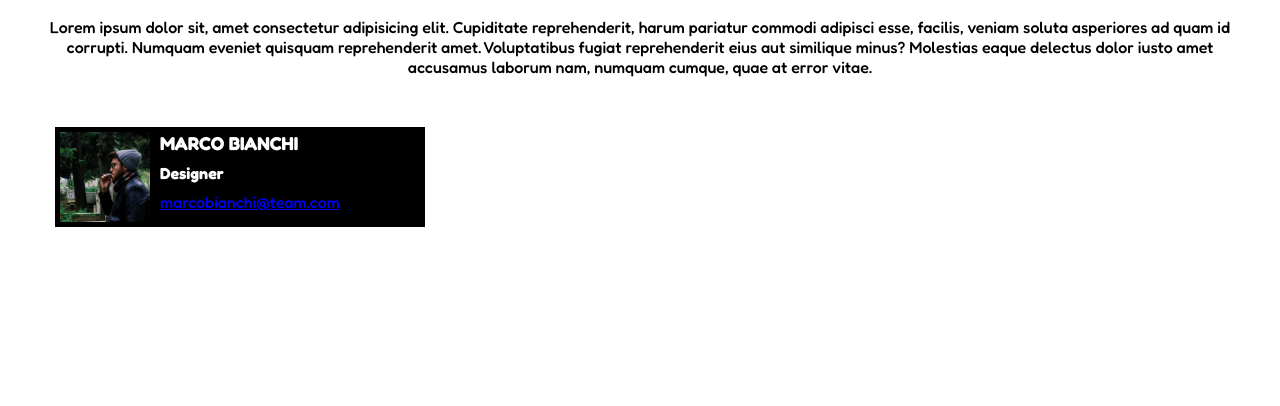
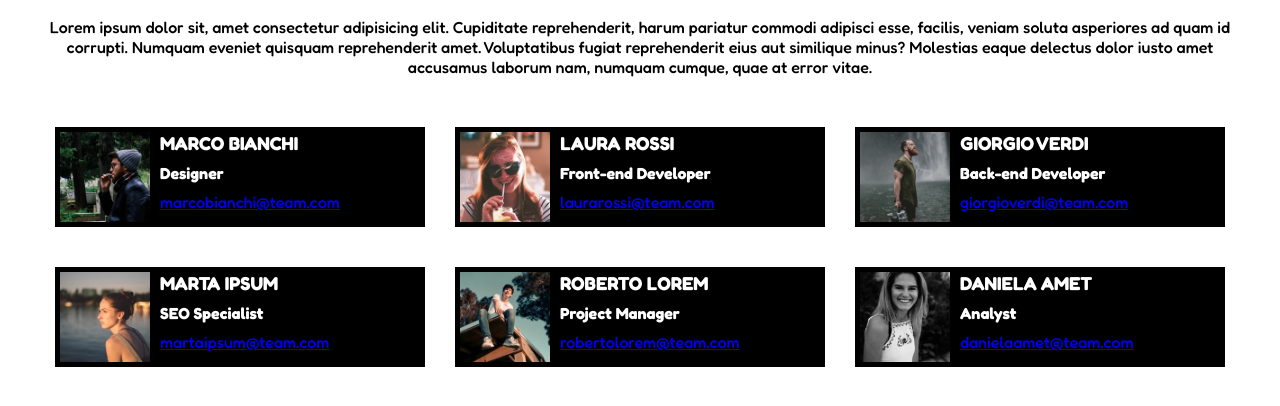
Before and after one commit to MironAlberto/html-css-float-cards, a plain HTML site: page index.html in a window 1280 px wide. Shown: the part 62-468 px from the top of the page. Drawn offline with Linux system fonts and the light colour scheme.

Commit message:
copia incolla della card e modifiche delle informazioni di ogni membro del team. Finalizzazione del file.

```diff
--- a/css/style.css
+++ b/css/style.css
@@ -1,5 +1,4 @@
 /* reset */
-
 *{
     margin: 0;
     padding: 0;
--- a/index.html
+++ b/index.html
@@ -66,6 +66,132 @@
                             </a>
                         </div>
                     </div>
+
+                    <div class="card clearfix">
+                        <!-- CARD 2  -->
+                        <div class="image-card">
+                            <!-- img -->
+                            <img src="img/female1.png" alt="img-2">
+
+
+                        </div>
+
+                        <div class="info-card clearfix">
+                            <!-- info-card -->
+                            <h3>
+                                LAURA ROSSI
+                            </h3>
+
+                            <h4 class="h4-attributes">
+                                Front-end Developer
+                            </h4>
+
+                            <a href="#">
+                                laurarossi@team.com
+                            </a>
+                        </div>
+                    </div>
+
+                    <div class="card clearfix">
+                        <!-- CARD 3  -->
+                        <div class="image-card">
+                            <!-- img -->
+                            <img src="img/male2.png" alt="img-3">
+
+
+                        </div>
+
+                        <div class="info-card clearfix">
+                            <!-- info-card -->
+                            <h3>
+                                GIORGIO VERDI
+                            </h3>
+
+                            <h4 class="h4-attributes">
+                                Back-end Developer
+                            </h4>
+
+                            <a href="#">
+                                giorgioverdi@team.com
+                            </a>
+                        </div>
+                    </div>
+
+                    <div class="card clearfix">
+                        <!-- CARD 4  -->
+                        <div class="image-card">
+                            <!-- img -->
+                            <img src="img/female2.png" alt="img-4">
+
+
+                        </div>
+
+                        <div class="info-card clearfix">
+                            <!-- info-card -->
+                            <h3>
+                                MARTA IPSUM
+                            </h3>
+
+                            <h4 class="h4-attributes">
+                                SEO Specialist
+                            </h4>
+
+                            <a href="#">
+                                martaipsum@team.com
+                            </a>
+                        </div>
+                    </div>
+
+                    <div class="card clearfix">
+                        <!-- CARD 5  -->
+                        <div class="image-card">
+                            <!-- img -->
+                            <img src="img/male3.png" alt="img-5">
+
+
+                        </div>
+
+                        <div class="info-card clearfix">
+                            <!-- info-card -->
+                            <h3>
+                                ROBERTO LOREM
+                            </h3>
+
+                            <h4 class="h4-attributes">
+                                Project Manager
+                            </h4>
+
+                            <a href="#">
+                                robertolorem@team.com
+                            </a>
+                        </div>
+                    </div>
+
+                    <div class="card clearfix">
+                        <!-- CARD 6  -->
+                        <div class="image-card">
+                            <!-- img -->
+                            <img src="img/female3.png" alt="img-6">
+
+
+                        </div>
+
+                        <div class="info-card clearfix">
+                            <!-- info-card -->
+                            <h3>
+                                DANIELA AMET
+                            </h3>
+
+                            <h4 class="h4-attributes">
+                                Analyst
+                            </h4>
+
+                            <a href="#">
+                                danielaamet@team.com
+                            </a>
+                        </div>
+                    </div>
+                </div>
             </div>
         </main>
     </body>
```
